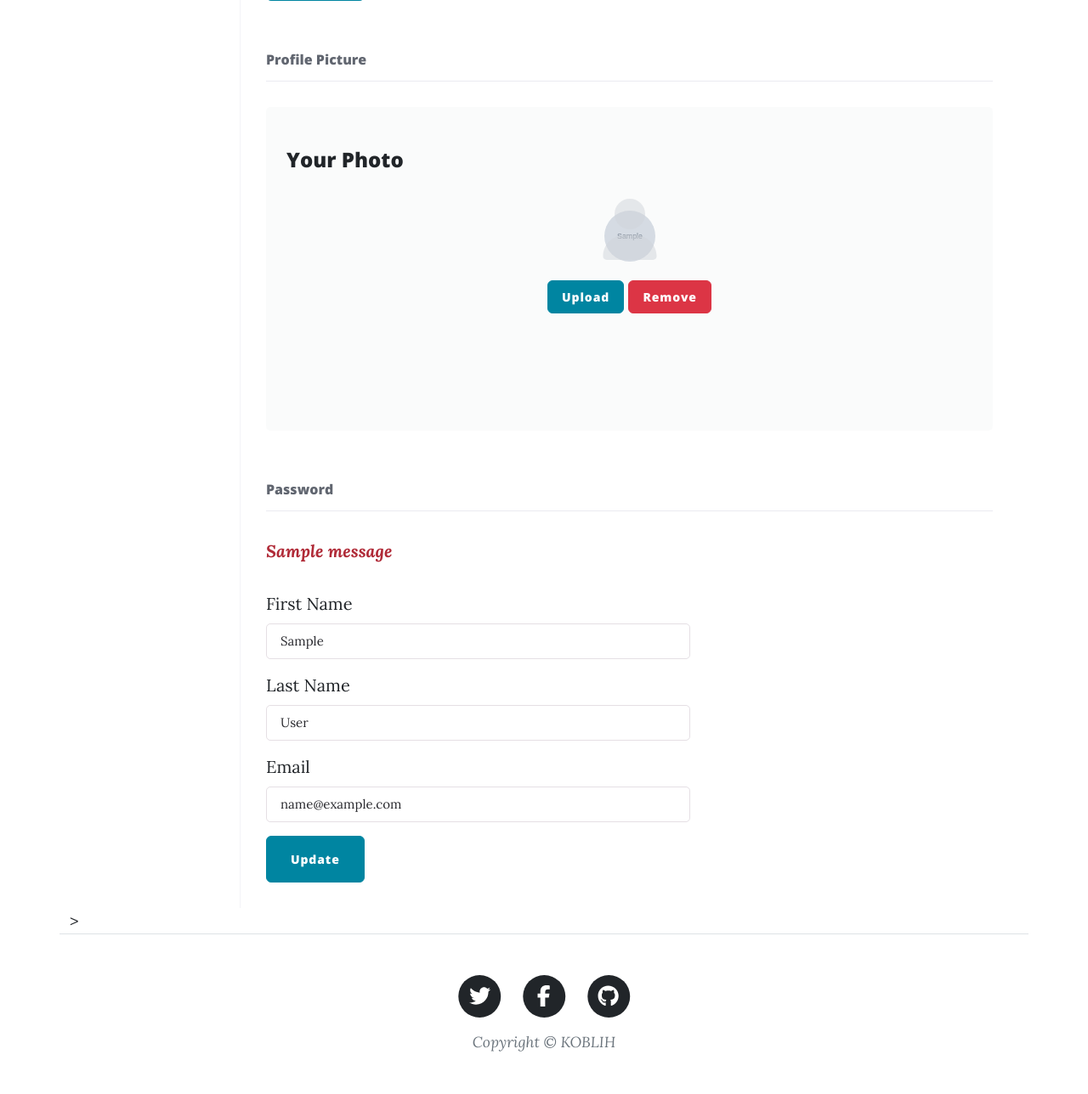
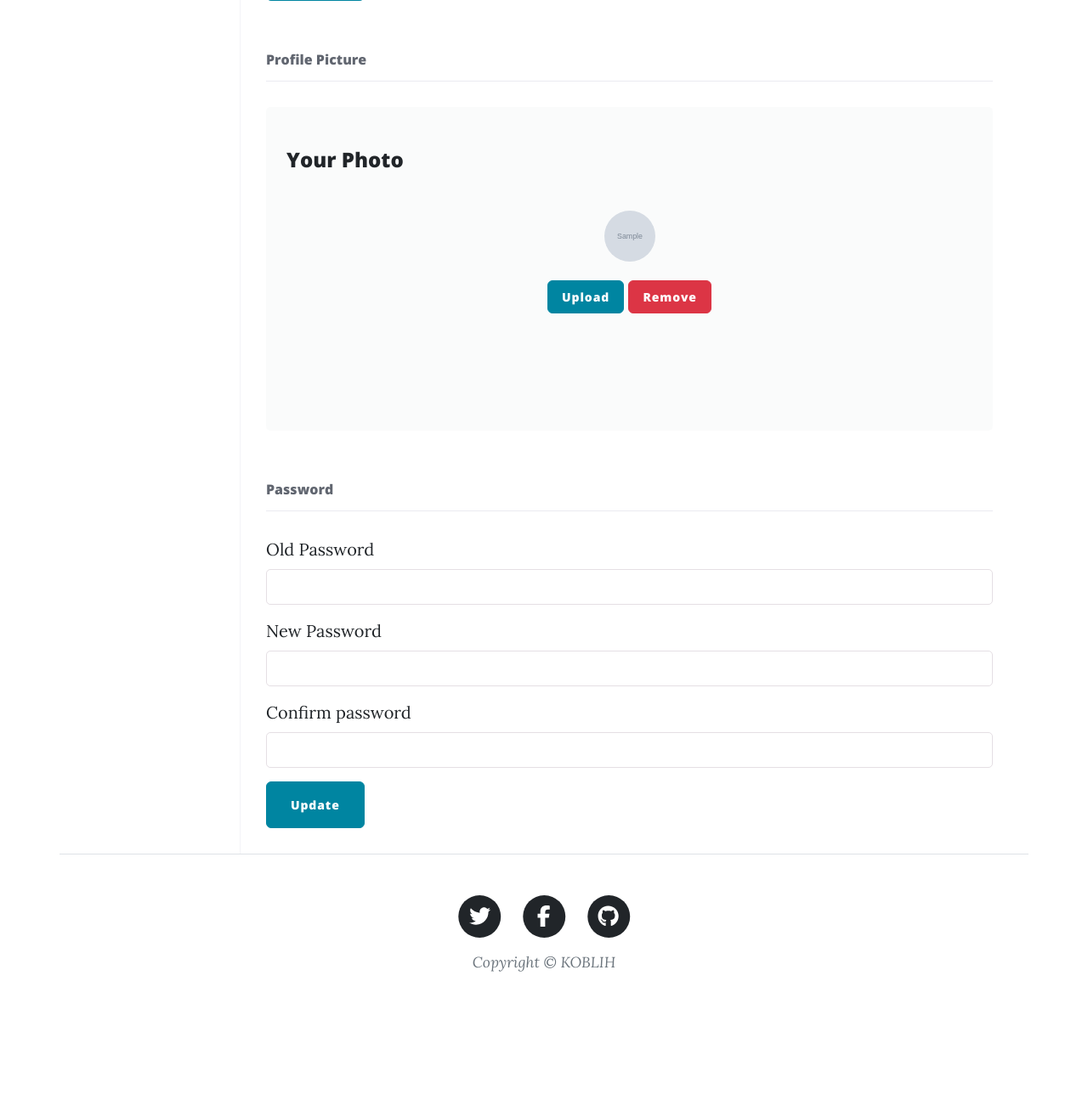
Before and after one commit to koblihable/blog_munkki, a Flask app: page /usr_settings/1 in a window 1280 px wide. Shown: the part 1062-2350 px from the top of the page at 85% size. After the commit the page ends 2206 px from the top, so only its background shows below. Run offline with Flask 3, Linux system fonts and the light colour scheme; tables that the repository leaves empty hold one stand-in row (values such as "Sample post"); grey boxes marked "Sample" are stand-in pictures; one stand-in notice (Sample message) is shown; some libraries are stand-ins or nearby versions.

Commit message:
refactored forms into forms.py

```diff
--- /dev/null
+++ b/forms.py
@@ -0,0 +1,83 @@
+from wtforms import StringField, PasswordField
+from wtforms.fields.simple import SubmitField, TextAreaField, FileField
+from wtforms.validators import DataRequired, Regexp, Length, EqualTo, Email
+from flask_wtf import FlaskForm
+from flask_ckeditor import CKEditorField
+
+
+# TODO add tests
+EMAIL_VALIDATORS = [
+    DataRequired(),
+    Email(message="Please enter a valid email address")
+]
+
+# create blog post
+class BlogForm(FlaskForm):
+    title = StringField(label='Title', validators=[DataRequired()])
+    subtitle = StringField(label='Subtitle', validators=[DataRequired()])
+    body = CKEditorField(label='Text', validators=[DataRequired()])
+    img_url = StringField(label='Image')
+    submit = SubmitField(label='Post')
+
+# create/ update a user
+class UserForm(FlaskForm):
+    #TODO fileAllowed, fileRequired
+    password_error = 'Password must be at least 8 characters long'
+    first_name = StringField(label='First Name', validators=[DataRequired()])
+    last_name = StringField(label='Last Name', validators=[DataRequired()])
+    profile_pic = FileField(label='Profile Picture')
+    email = StringField(
+        label='Email',
+        validators=[DataRequired(), Email(message="Please enter a valid email address")]
+    )
+    password = PasswordField(
+        label='Password',
+        validators=[DataRequired(), Length(min=8, message=password_error)],
+    )
+    submit = SubmitField(label='Submit')
+
+class UpdateUserForm(FlaskForm):
+    first_name = StringField(label='First Name', validators=[DataRequired()])
+    last_name = StringField(label='Last Name', validators=[DataRequired()])
+    email = StringField(
+        label='Email',
+        validators=EMAIL_VALIDATORS
+    )
+    submit = SubmitField(label='Update')
+
+# user login
+class LoginForm(FlaskForm):
+    email = StringField(label='Email', validators=EMAIL_VALIDATORS)
+    password = PasswordField(label='Password', validators=[DataRequired()])
+    submit = SubmitField(label='Submit')
+
+# message form
+class ContactForm(FlaskForm):
+    name = StringField(label='Name', validators=[DataRequired()])
+    email = StringField(label='Email', validators=EMAIL_VALIDATORS)
+    phone = StringField(label='Phone')
+    message = TextAreaField(label='Message', validators=[DataRequired()])
+    submit = SubmitField(label='Submit')
+
+# comment form
+class CommentForm(FlaskForm):
+    comment = TextAreaField(label='Comment', validators=[DataRequired()])
+    submit = SubmitField(label='Submit')
+
+# picture form
+#TODO fileAlowed, fileRequired
+class PictureForm(FlaskForm):
+    image = FileField(label='')
+    update = SubmitField(label='Submit')
+
+class ChangePasswordForm(FlaskForm):
+    old_password = PasswordField(label='Old Password', validators=[DataRequired()])
+    new_password = PasswordField(label='New Password', validators=[DataRequired()])
+    check_password = PasswordField(
+        "Confirm password",
+        validators=[
+            DataRequired(),
+            EqualTo("new_password", message="Passwords must match.")
+        ]
+    )
+    update = SubmitField(label='Update')
--- a/main.py
+++ b/main.py
@@ -1,15 +1,16 @@
+from forms import *
+
+
 import smtplib
-from flask import Flask, render_template, request, redirect, url_for, flash, abort
+from flask import Flask, render_template, redirect, url_for, flash, abort
 from functools import wraps
 from flask_bootstrap import Bootstrap5
 from flask_sqlalchemy import SQLAlchemy
-from flask_wtf import FlaskForm, csrf
-from flask_ckeditor import CKEditor, CKEditorField
+
+from flask_ckeditor import CKEditor
 from flask_login import UserMixin, LoginManager, login_user, current_user, logout_user, login_required
 from flask_migrate import Migrate
-from wtforms import StringField, FormField
-from wtforms.fields.simple import SubmitField, TextAreaField, FileField
-from wtforms.validators import DataRequired, Regexp, Length
+
 from sqlalchemy import Integer, String, Text, ForeignKey, Boolean, DateTime
 from typing import List
 from sqlalchemy.orm import DeclarativeBase, Mapped, mapped_column, relationship
@@ -40,7 +41,7 @@ db = SQLAlchemy(model_class=Base)
 app = Flask(__name__)
 app.config['SECRET_KEY'] = SECRET_KEY
 app.config['SQLALCHEMY_DATABASE_URI'] = ('postgresql://postgres:Jester10qrz@localhost:5432/posts_db')
-app.config['UPLOAD_FOLDER'] = 'static/usr_images'
+app.config['UPLOAD_FOLDER'] = 'static/uploads'
 db.init_app(app)
 migrate = Migrate(app, db)
 
@@ -111,72 +112,6 @@ with app.app_context():
     db.create_all()
 
 
-### forms ###
-# create blog post
-class BlogForm(FlaskForm):
-    title = StringField(label='Title*', validators=[DataRequired()])
-    subtitle = StringField(label='Subtitle*', validators=[DataRequired()])
-    body = CKEditorField(label='Text*', validators=[DataRequired()])
-    img_url = StringField(label='Image', default='./static/assets/img/rafa.jpg')
-    submit = SubmitField(label='Post')
-
-# create/ update a user
-class UserForm(FlaskForm):
-    email_error = 'Please enter a valid email address'
-    password_error = 'Password must be at least 8 characters long'
-    first_name = StringField(label='First Name*', validators=[DataRequired()])
-    last_name = StringField(label='Last Name*', validators=[DataRequired()])
-    profile_pic = FileField(label='Profile Picture')
-    email = StringField(
-        label='Email*',
-        validators=[DataRequired(), Regexp(regex=r".+@.+\..+", message=email_error)]
-    )
-    password = StringField(
-        label='Password*',
-        validators=[DataRequired(), Length(min=8, message=password_error)],
-    )
-    submit = SubmitField(label='Submit')
-
-class UpdateUserForm(FlaskForm):
-    email_error = 'Please enter a valid email address'
-    first_name = StringField(label='First Name', validators=[DataRequired()])
-    last_name = StringField(label='Last Name', validators=[DataRequired()])
-    email = StringField(
-        label='Email',
-        validators=[DataRequired(), Regexp(regex=r".+@.+\..+", message=email_error)]
-    )
-    submit = SubmitField(label='Update')
-
-# user login
-class LoginForm(FlaskForm):
-    email = StringField(label='Email*', validators=[DataRequired()])
-    password = StringField(label='Password*', validators=[DataRequired()])
-    submit = SubmitField(label='Submit')
-
-# message form
-class ContactForm(FlaskForm):
-    name = StringField(label='Name*', validators=[DataRequired()])
-    email = StringField(label='Email*', validators=[DataRequired()])
-    phone = StringField(label='Phone')
-    message = TextAreaField(label='Message*', validators=[DataRequired()])
-    submit = SubmitField(label='Submit')
-
-# comment form
-class CommentForm(FlaskForm):
-    comment = TextAreaField(label='Comment', validators=[DataRequired()])
-    submit = SubmitField(label='Submit')
-
-# picture form
-class PictureForm(FlaskForm):
-    image = FileField(label='')
-    update = SubmitField(label='submit')
-
-class PasswordForm(FlaskForm):
-    old_password = StringField(label='Old Password*', validators=[DataRequired()])
-    new_password = StringField(label='New Password*', validators=[DataRequired()])
-    check_password = StringField(label='Password Check*', validators=[DataRequired()])
-    update = SubmitField(label='submit')
-
 
 
 
@@ -223,10 +158,10 @@ def create_blog():
     create_form = BlogForm()
     if create_form.validate_on_submit():
         blog_post = BlogPost(
-            title=request.form.get('title'),
-            subtitle=request.form.get('subtitle'),
-            body=request.form.get('body'),
-            img_url=request.form.get('img_url'),
+            title=create_form.title.data,
+            subtitle=create_form.subtitle.data,
+            body=create_form.body.data,
+            img_url=create_form.img_url.data,
             date_created = dt.datetime.now(),
             date_updated=dt.datetime.now(),
             author_id = current_user.id
@@ -241,16 +176,13 @@ def create_blog():
 @admin_required
 def edit_post(post_id):
     post = db.get_or_404(BlogPost, post_id)
-    edit_form = BlogForm(
-        title = post.title,
-        subtitle = post.subtitle,
-        body = post.body
-    )
+    edit_form = BlogForm(obj=post)
+
     if edit_form.validate_on_submit():
         blog_to_update = db.get_or_404(BlogPost, post_id)
-        blog_to_update.title = request.form.get('title')
-        blog_to_update.subtitle = request.form.get('subtitle')
-        blog_to_update.body = request.form.get('body')
+        blog_to_update.title = edit_form.title.data
+        blog_to_update.subtitle = edit_form.subtitle.data
+        blog_to_update.body = edit_form.body.data
         blog_to_update.date_updated = dt.date.today()
         db.session.commit()
         return redirect(url_for('blog_post_detail', post_id=post_id))
@@ -275,10 +207,10 @@ def about_author():
 def contact():
     contact_form = ContactForm()
     if contact_form.validate_on_submit():
-        name = request.form.get('name')
-        user_email = request.form.get('email')
-        phone = request.form.get('phone')
-        message = request.form.get('message')
+        name = contact_form.name.data
+        user_email = contact_form.email.data
+        phone = contact_form.phone.data
+        message = contact_form.message.data
         email_message = f"Subject:New Message\n\nName: {name}\nEmail: {user_email}\nPhone: {phone}\nMessage:{message}"
         with smtplib.SMTP("smtp.gmail.com") as connection:
             connection.starttls()
@@ -295,7 +227,7 @@ def blog_post_detail(post_id):
     comment_form = CommentForm()
     if comment_form.validate_on_submit():
         comment = Comment(
-            text = request.form.get('comment'),
+            text = comment_form.comment.data,
             author_id = current_user.id,
             comment_author = current_user,
             post_id = post_id,
@@ -314,27 +246,27 @@ def blog_post_detail(post_id):
 def register_user():
     register_form = UserForm()
     if register_form.validate_on_submit():
-        email = request.form.get('email').lower()
+        email = register_form.email.data.lower()
         # check if user already exists
         user = db.session.execute(db.select(User).where(User.email==email)).scalar()
         if user:
             flash('User with this email address already exists. Please log in instead.', 'danger')
             return redirect(url_for('login'))
         password = generate_password_hash(
-            request.form.get('password'),
+            register_form.password.data,
             method='pbkdf2:sha256',
             salt_length=8
         )
-        profile_pic_file = request.files.get('profile_pic')
+        profile_pic_file = register_form.profile_pic.data
         if profile_pic_file:
             profile_pic = secure_filename(profile_pic_file.filename)
             profile_pic_name = f'{uuid.uuid1()}_{profile_pic}'
             profile_pic_file.save(os.path.join(app.config['UPLOAD_FOLDER'], profile_pic_name))
 
         new_user = User(
-            first_name=request.form.get('first_name'),
-            last_name=request.form.get('last_name'),
-            email=request.form.get('email').lower(),
+            first_name=register_form.first_name.data,
+            last_name=register_form.last_name.data,
+            email=email,
             password=password,
             profile_pic=profile_pic_name if profile_pic_file else None,
             date_created=dt.datetime.now(),
@@ -352,8 +284,8 @@ def register_user():
 def login():
     login_form = LoginForm()
     if login_form.validate_on_submit():
-        email = request.form.get('email')
-        password = request.form.get('password')
+        email = login_form.email.data
+        password = login_form.password.data
         user = db.session.execute(db.select(User).where(User.email==email)).scalar()
         if not user:
             flash('A user with this email address does not exist. Please register instead.', 'danger')
@@ -413,40 +345,53 @@ def user_profile(user_id):
 @app.route('/usr_settings/<int:user_id>', methods=['GET', 'POST'])
 def user_settings(user_id):
     user = db.get_or_404(User, user_id)
-    picture_form = PictureForm(
-        image=user.profile_pic
-    )
-    user_form = UpdateUserForm(
-        first_name=user.first_name,
-        last_name=user.last_name,
-        email=user.email,
-    )
-    if user_form.validate_on_submit():
-        user.first_name=request.form.get('first_name')
-        user.last_name=request.form.get('last_name'),
-        user.email=request.form.get('email').lower(),
+    picture_form = PictureForm()
+
+    user_form = UpdateUserForm(obj=user)
+    password_form = ChangePasswordForm()
+
+    #TODO move into separate functions
+    if user_form.submit.data and user_form.validate():
+        user.first_name=user_form.first_name.data
+        user.last_name=user_form.last_name.data
+        user.email=user_form.email.data.lower()
         user.date_updated = dt.datetime.now()
         db.session.commit()
-        return redirect(
-            url_for('user_settings', user=user, user_id=user.id, user_form=user_form, picture_form=picture_form)
-        )
+        return redirect(url_for('user_settings', user_id=user.id))
 
-    if picture_form.update.data and picture_form.validate():
-        print('true')
-        profile_pic_file = request.files.get('profile_pic')
-        print(profile_pic_file)
+    elif picture_form.update.data and picture_form.validate():
+
+        profile_pic_file = picture_form.image.data
         if profile_pic_file:
             profile_pic = secure_filename(profile_pic_file.filename)
             profile_pic_name = f'{uuid.uuid1()}_{profile_pic}'
             profile_pic_file.save(os.path.join(app.config['UPLOAD_FOLDER'], profile_pic_name))
             user.profile_pic = profile_pic_name
             db.session.commit()
-            return redirect(
-                url_for('user_settings', user=user, user_id=user.id, user_form=user_form, picture_form=picture_form)
+            return redirect(url_for('user_settings', user_id=user.id))
+
+    elif password_form.update.data and password_form.validate():
+        old_password = password_form.old_password.data
+        current_password = user.password
+        if not check_password_hash(current_password, old_password):
+            flash('Password is incorrect. Try again.', 'danger')
+            return redirect(url_for('user_settings', user_id=user.id))
+        else:
+            password = generate_password_hash(
+                password_form.new_password.data,
+                method='pbkdf2:sha256',
+                salt_length=8
             )
+            user.password = password
+            db.session.commit()
+            return redirect(url_for('user_settings', user_id=user.id))
 
     return render_template(
-        'user_detail_settings.html', user=user, user_form=user_form, picture_form=picture_form
+        'user_detail_settings.html',
+        user=user,
+        user_form=user_form,
+        picture_form=picture_form,
+        password_form=password_form
     )
 
 @app.route('/usr_comments/<int:user_id>')
@@ -459,9 +404,6 @@ def user_posts(user_id):
     user = db.get_or_404(User, user_id)
     return render_template('user_detail_posts.html', user=user)
 
-# TODO reset password from page settings
-# login required old password, new password
-
 
 if __name__ == '__main__':
     app.run(debug=True)
--- a/templates/user_detail_settings.html
+++ b/templates/user_detail_settings.html
@@ -46,6 +46,8 @@
 
                 <div class="content-panel">
                     <h2 class="title">Profile</h2>
+
+
                     <h3 class="fieldset-title">Personal Info</h3>
                         <div class="col-md-10 col-lg-8 col-xl-7">
                         {% with messages = get_flashed_messages() %}
@@ -59,6 +61,8 @@
                         {{ render_form(user_form, novalidate=True) }}
                         </div>
                     </br></br>
+
+
                     <h3 class="fieldset-title">Profile Picture</h3>
 
 					<div class="col-xxl-8">
@@ -66,12 +70,13 @@
 							<div class="row">
 								<h4 class="mb-4 mt-0">Your Photo</h4>
 								<div class="text-center">
+
 									<!-- Image upload -->
 									<div class="square position-relative display-2 mb-3">
-										<i class="fas fa-fw fa-user position-absolute top-50 start-50 translate-middle text-secondary"></i>
+										<i class="fas fa-fw position-absolute top-50 start-50 translate-middle text-secondary"></i>
                                         {% if user.profile_pic %}
                                             <div class="user-info">
-                                            <img src="{{ url_for('static', filename='usr_images/') }}{{ user.profile_pic }}" alt="" class="be-ava-comment">
+                                                <img src="{{ url_for('static', filename='usr_images/') }}{{ user.profile_pic }}" alt="" class="be-ava-comment">
                                             </div>
                                         {% else %}
                                             <div class="user-info">
@@ -84,52 +89,31 @@
                                     <button type="button" class="btn btn-delete">Remove</button>
                                     <br/><br/>
                                     <div id="pictureUpdate" style="display: none;">
-
-                                        <form class="horizontalLayout" method="POST">
-                                            {{ picture_form.hidden_tag() }}
-                                            {{ picture_form.image }}
-                                            {{ picture_form.update(class="btn btn-switch", value="picture_update") }}
-                                            <!--button type="submit" name="picture_form_submit" value="picture_update">Upload Picture</button-->
-                                        </form>
-
+                                        {{ render_form(picture_form, novalidate=True) }}
+                                        {% if user.profile_pic %}
+                                            <div class="user-info">
+                                                <img src="{{ url_for('static', filename='usr_images/') }}{{ user.profile_pic }}" alt="" class="be-ava-comment">
+                                            </div>
+                                        {% else %}
+                                            <div class="user-info">
+                                            <i class="fa-solid fa-user-secret"></i>
+                                        </div>
+                                        {% endif %}
                                     </div>
                                     <br/><br/>
-
-
-
-
-
-
-
-									<!-- Content -->
-
-								</div>
+    							</div>
 							</div>
 						</div>
 					</div>
 
+                    <br/><br/>
 
+                    <h3 class="fieldset-title">Password</h3>
 
+                    {{ render_form(password_form, novalidate=True) }}
 
-
-
-
-
-                    </br></br>
-                    <h3 class="fieldset-title">Password</h3>
-                        <div class="col-md-10 col-lg-8 col-xl-7">
-                        {% with messages = get_flashed_messages() %}
-                        {% if messages %}
-                        {% for message in messages %}
-                        <p class="flash">{{ message }}</p>
-                        {% endfor %}
-                        {% endif %}
-                        {% endwith %}
-
-                        {{ render_form(user_form, novalidate=True) }}
-                        </div>
                 </div>
-            </div>>
+            </div>
         </section>
     </div>
 </div>
```
Also changed, not shown: static/uploads/075062b9-89b9-11f1-90e2-e8c8293f5eee_IMG-20231202-WA0001.jpg (added), static/uploads/0b46c05e-89ba-11f1-81d2-e8c8293f5eee_IMG-20231202-WA0001.jpg (added), static/uploads/0b8ec058-89b9-11f1-a18e-e8c8293f5eee_IMG_20221025_160023.jpg (added), static/uploads/1cd1c3ec-8738-11f1-ab23-e8c8293f5eee_IMG-20231202-WA0001.jpg (added), static/uploads/653b14a6-89cc-11f1-963d-e8c8293f5eee_IMG-20231202-WA0001.jpg (added), static/uploads/66f828ce-89ca-11f1-86c6-e8c8293f5eee_IMG-20230209-WA0004.jpg (added), static/uploads/ae5d2920-89b9-11f1-b1e4-e8c8293f5eee_IMG-20230209-WA0004.jpg (added), static/usr_images/rafa.jpg (deleted).
